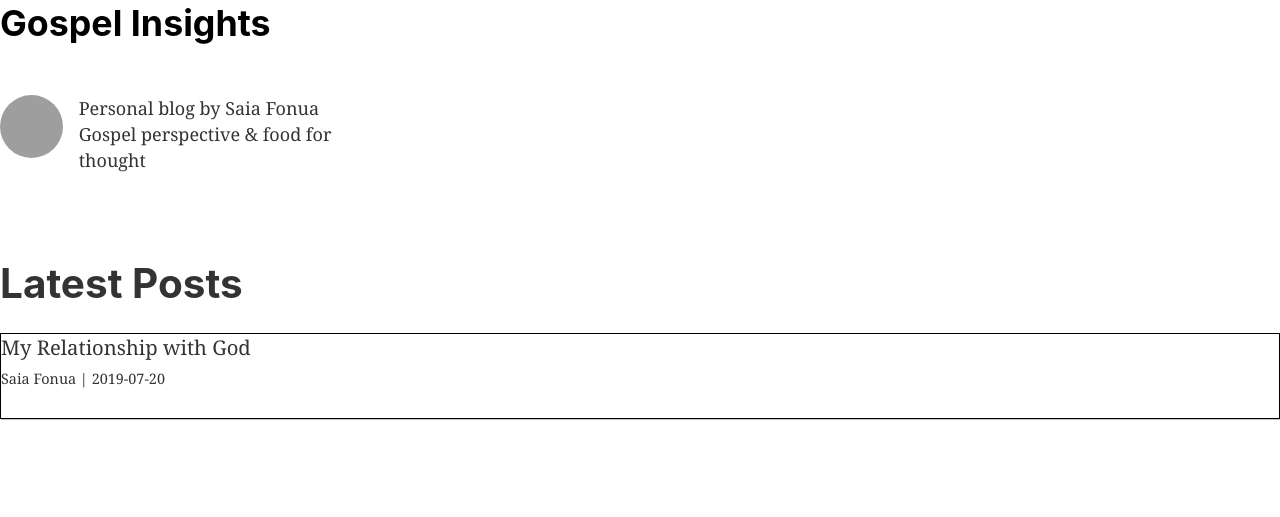
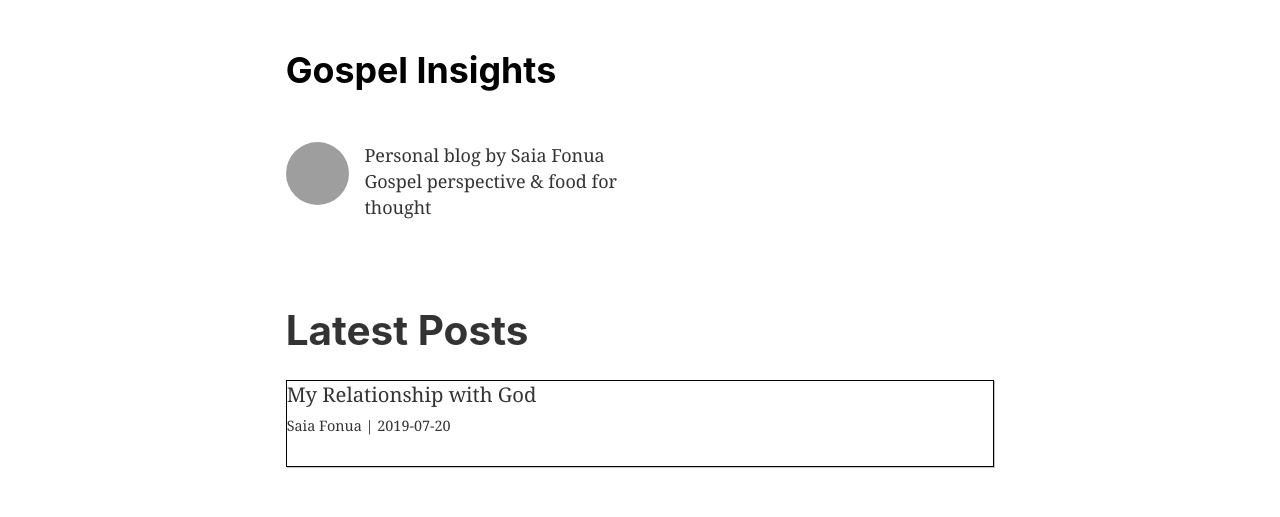
Before and after one commit to sfonua10/blog, a Gatsby site: page /blog in a window 1280 px wide. Built offline with nearby package versions, Linux system fonts and the light colour scheme; Gatsby itself is replaced by a stand-in of ours; grey boxes are pictures that could not be loaded.

Commit message:
import graphql in blog page, layout style changes

```diff
--- a/src/components/layout.js
+++ b/src/components/layout.js
@@ -28,7 +28,14 @@ const Layout = ({ children }) => (
       }
     `}
     render={data => (
-      <React.Fragment>
+      <div
+        style={{
+          marginLeft: `auto`,
+          marginRight: `auto`,
+          maxWidth: `42rem`,
+          padding: `2.625rem 1.3125rem`,
+        }}
+      >
         <Header siteTitle={data.site.siteMetadata.title} />
         <Aside
           author={data.site.siteMetadata.author}
@@ -38,7 +45,7 @@ const Layout = ({ children }) => (
         <div>
           <main>{children}</main>
         </div>
-      </React.Fragment>
+      </div>
     )}
   />
 )
--- a/src/pages/blog.js
+++ b/src/pages/blog.js
@@ -1,6 +1,6 @@
 import React from "react"
 import { Link } from "gatsby"
-
+import {graphql} from "gatsby"
 import Layout from "../components/layout"
 import Image from "../components/image"
 import SEO from "../components/seo"
```
Also changed, not shown: src/pages/index.js (+1 -6 lines).
